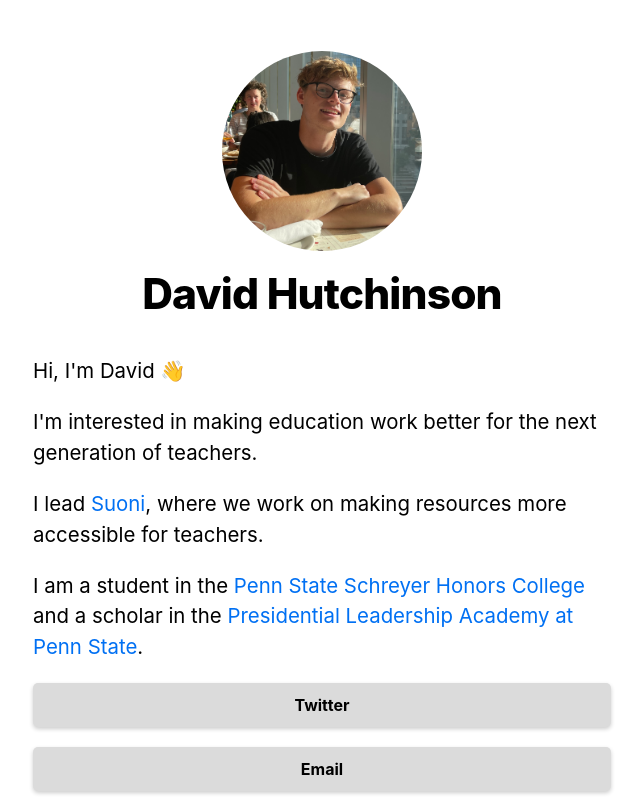
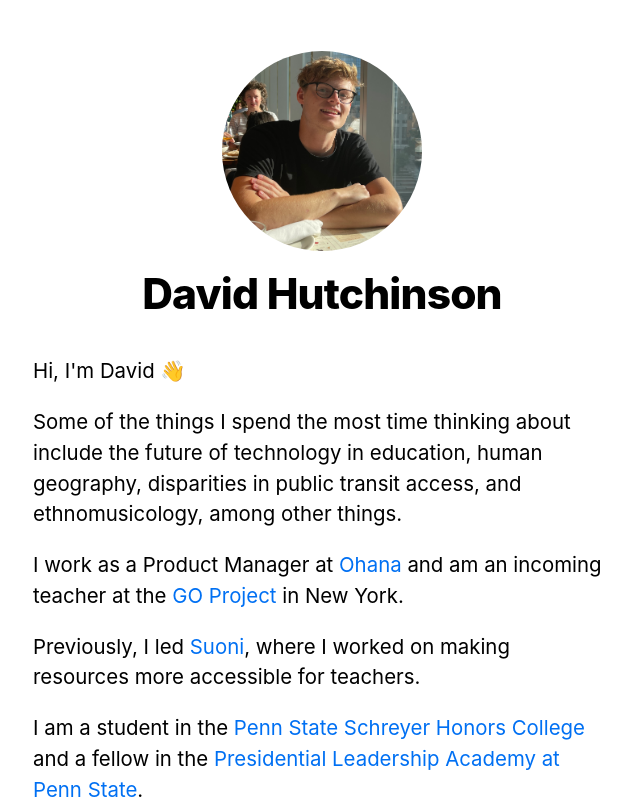
Before and after one commit to dvdhutch/dvdhutch-personal-site, a Next.js app: page / in a window 1280 px wide. Shown: the top 800 px of the page, without its empty margins (318-961 px from the left). Built offline with nearby package versions, Linux system fonts and the light colour scheme.

Commit message:
Update index.js

```diff
--- a/pages/index.js
+++ b/pages/index.js
@@ -22,9 +22,10 @@ export default function Home({ allPostsData }) {
       </Head>
       <section className={utilStyles.headingMd}>
         <p> Hi, I'm David 👋 </p>
-        <p> I'm interested in making education work better for the next generation of teachers. </p>
-        <p> I lead <a href="https://www.suoni.co">Suoni</a>, where we work on making resources more accessible for teachers. </p>
-        <p> I am a student in the <a href="https://www.shc.psu.edu">Penn State Schreyer Honors College</a> and a scholar in the <a href="https://www.academy.psu.edu">Presidential Leadership Academy at Penn State</a>.
+        <p> Some of the things I spend the most time thinking about include the future of technology in education, human geography, disparities in public transit access, and ethnomusicology, among other things. </p>
+        <p> I work as a Product Manager at <a href="https://www.liveohana.ai">Ohana</a> and am an incoming teacher at the <a href="https://www.goprojectnyc.org">GO Project</a> in New York. </p>
+        <p> Previously, I led <a href="https://www.suoni.co">Suoni</a>, where I worked on making resources more accessible for teachers. </p>
+        <p> I am a student in the <a href="https://www.shc.psu.edu">Penn State Schreyer Honors College</a> and a fellow in the <a href="https://www.academy.psu.edu">Presidential Leadership Academy at Penn State</a>.
         </p>
         <p> <a class='button' href="https://twitter.com/dvdhutch">Twitter</a></p>
         <p> <a class='button' href="mailto:davidmhutchinson@hotmail.com">Email</a></p>
```
